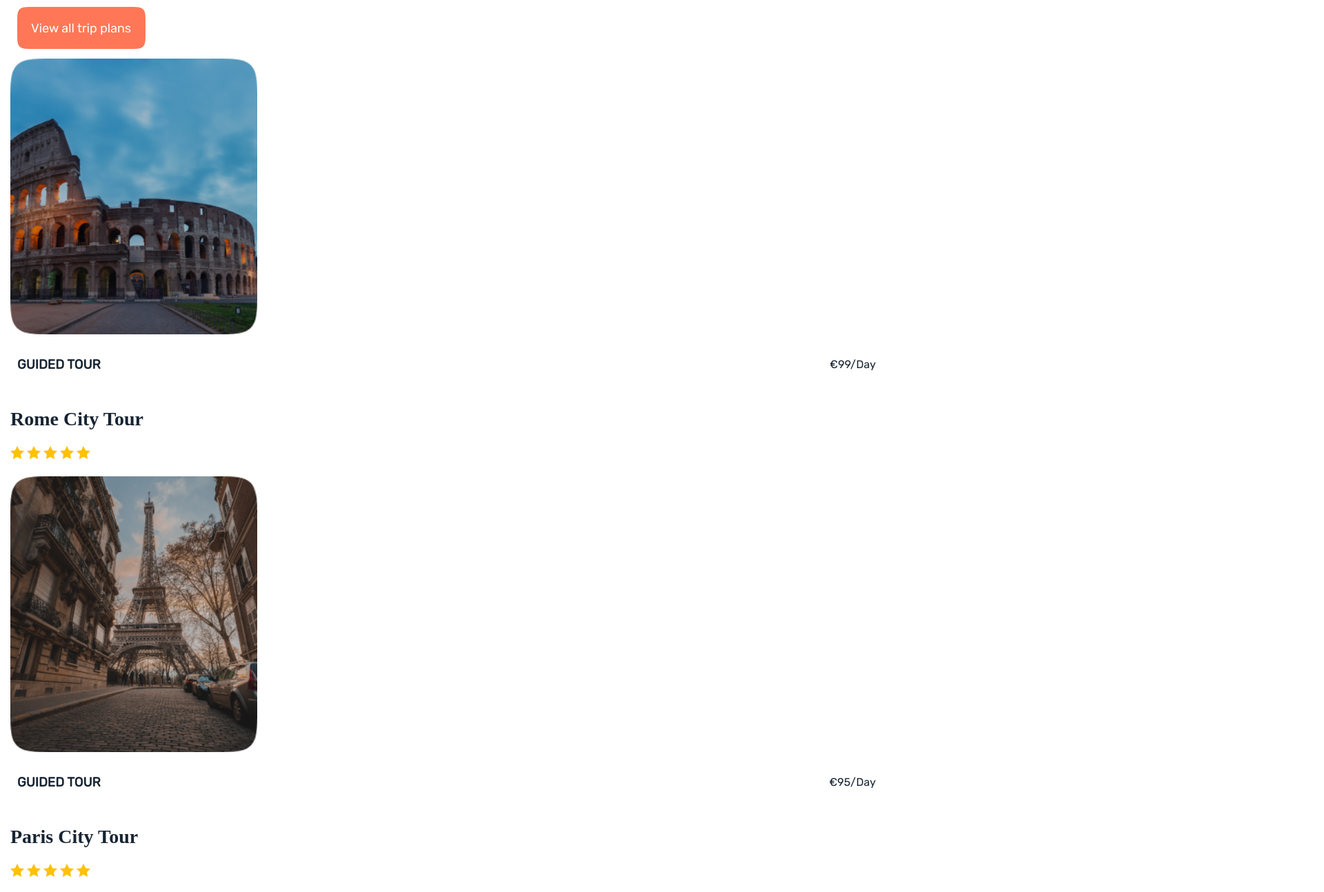
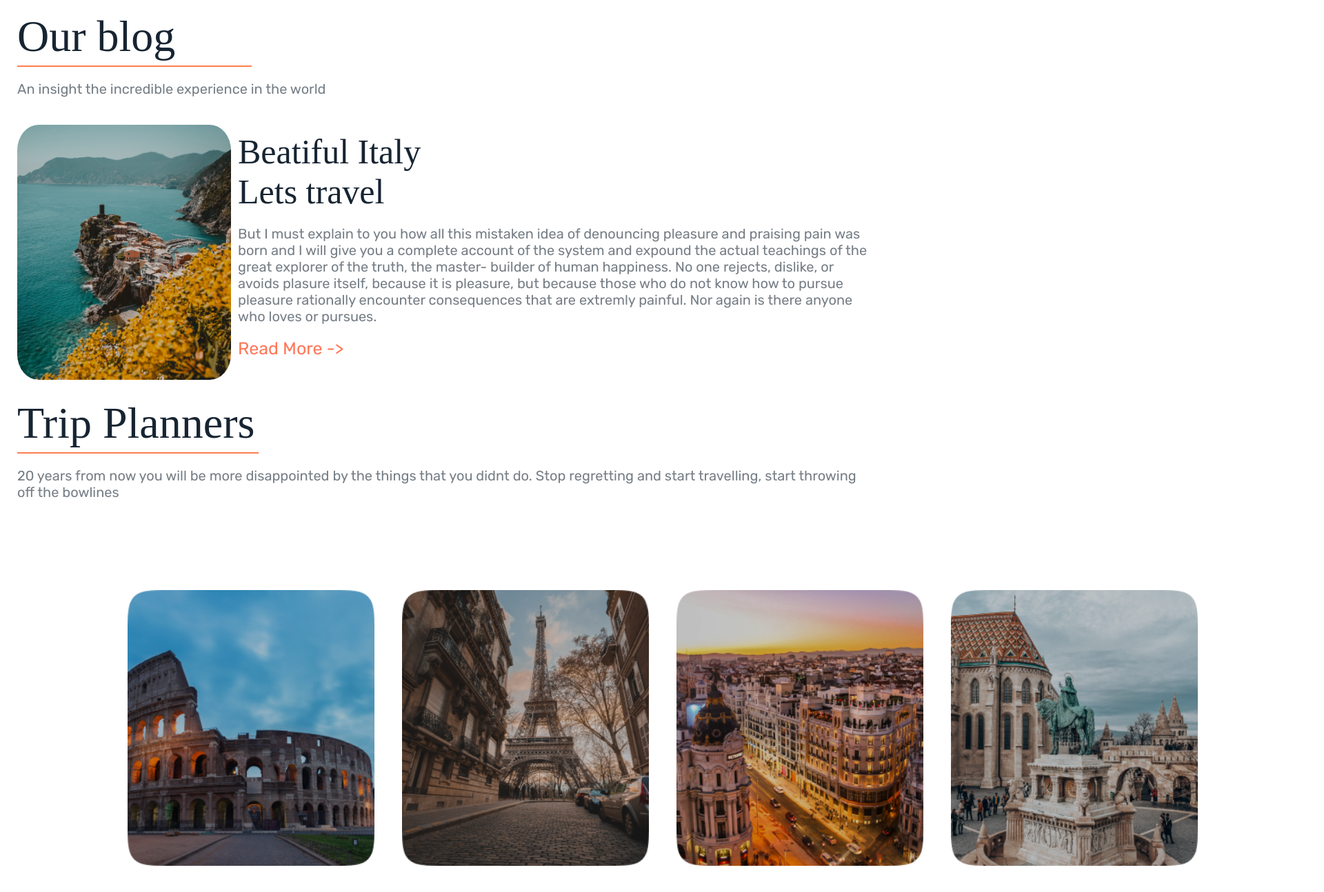
Before and after one commit to Davidgt03/202304-W1-CH5-David-Ternavsky, a website: page index.html in a window 1280 px wide. Shown: the top 1294 px of the page at 69% size, 1920 px wide, since content can reach past the window. Drawn offline with Linux system fonts and the light colour scheme.

Commit message:
add fourth page

```diff
--- a/index.html
+++ b/index.html
@@ -11,72 +11,34 @@
 </head>
 
 <body>
+
+
   <section class="margin">
 
-
+    <section class="fourth-page">
+      <div>
+        <h1 class="title-blog">Our blog</h1>
+        <p class="blog-paragraph">An insight the incredible experience in the world</p>
       </div>
-      <div class="rome-div">
-        <img id="img-view" src="photos/view all.png" alt="btn view">
+      <div class="fourth-display">
+        <img class="italy-view" src="photos/island.png" alt="photo">
+        <div class="info-italy">
+          <h2 class="review">Beatiful Italy Lets travel</h2>
+          <p class="blog-paragraph">But I must explain to you how all this mistaken idea of denouncing pleasure and
+            praising pain was born and
+            I
+            will give
+            you a complete account of the system and expound the actual teachings of the great explorer of the truth,
+            the
+            master-
+            builder of human happiness. No one rejects, dislike, or avoids plasure itself, because it is pleasure, but
+            because those
+            who do not know how to pursue pleasure rationally encounter consequences that are extremly painful. Nor
+            again
+            is there
+            anyone who loves or pursues.</p><span class="read-more">Read More -></span>
         </div>
-      <section class="places-photos">
-        <img src="photos/Col-block.png" alt="rome" width="358px" height="400px">
-        <div class="rome-details">
-          <h3>GUIDED TOUR</h3><span>€99/Day</span>
       </div>
-        <h2 class="rome-title">Rome City Tour</h2>
-        <img src="photos/star.png" alt="star">
-        <img src="photos/star.png" alt="star">
-        <img src="photos/star.png" alt="star">
-        <img src="photos/star.png" alt="star">
-        <img src="photos/star.png" alt="star"> <span>7 Days tour</span>
-
-        <div class="rome-div">
-
-        </div>
-        <section class="places-photos">
-          <img src="photos/paris.png" alt="paris" width="358px" height="400px">
-          <div class="rome-details">
-            <h3>GUIDED TOUR</h3><span>€95/Day</span>
-          </div>
-          <h2 class="rome-title">Paris City Tour</h2>
-          <img src="photos/star.png" alt="star">
-          <img src="photos/star.png" alt="star">
-          <img src="photos/star.png" alt="star">
-          <img src="photos/star.png" alt="star">
-          <img src="photos/star.png" alt="star"> <span>7 Days tour</span>
-          <div class="rome-div">
-
-          </div>
-          <section class="places-photos">
-            <img src="photos/barcelona.png" alt="barcelona" width="358px" height="400px">
-            <div class="rome-details">
-              <h3>GUIDED TOUR</h3><span>€89/Day</span>
-            </div>
-            <h2 class="rome-title">Barcelona City Tour</h2>
-            <img src="photos/star.png" alt="star">
-            <img src="photos/star.png" alt="star">
-            <img src="photos/star.png" alt="star">
-            <img src="photos/star.png" alt="star">
-            <img src="photos/star.png" alt="star"> <span>7 Days tour</span>
-
-            <div class="rome-div">
-
-            </div>
-            <section class="places-photos">
-              <img src="photos/dude.png" alt="rome" width="358px" height="400px">
-              <div class="rome-details">
-                <h3>GUIDED TOUR</h3><span>€89/Day</span>
-              </div>
-              <h2 class="rome-title">Bupadest City Tour</h2>
-              <img src="photos/star.png" alt="star">
-              <img src="photos/star.png" alt="star">
-              <img src="photos/star.png" alt="star">
-              <img src="photos/star.png" alt="star">
-              <img src="photos/star.png" alt="star"> <span>7 Days tour</span>
-            </section>
-          </section>
-        </section>
-      </section>
     </section>
 
 
@@ -107,15 +69,80 @@
 
 
 
+    <section class="third-page">
+      <div class="header-plans">
+        <h1 class="trip-h2">Trip Planners</h1>
+        <p class="paragraph-title">20 years from now you will be more disappointed by the things that you didnt do. Stop
+          regretting and start travelling, start throwing off the bowlines</p>
 
+      </div>
+      <section class="display-photos">
+        </div>
 
+        <section class="places-photos">
+          <img class="img-plans" src="photos/Col-block.png" alt="rome" width="358px" height="400px">
+          <div class="rome-details">
+            <h3>GUIDED TOUR</h3><span>€99/Day</span>
+          </div>
+          <h2 class="rome-title">Rome City Tour</h2>
+          <img class="star" src="photos/star.png" alt="star">
+          <img class="star" src="photos/star.png" alt="star">
+          <img class="star" src="photos/star.png" alt="star">
+          <img class="star" src="photos/star.png" alt="star">
+          <img class="star" src="photos/star.png" alt="star"> <span>7 Days tour</span>
 
+          <div class="rome-div">
 
+          </div>
+          <section class="places-photos">
+            <img class="img-plans" src="photos/paris.png" alt="paris" width="358px" height="400px">
+            <div class="rome-details">
+              <h3>GUIDED TOUR</h3><span>€95/Day</span>
+            </div>
+            <h2 class="rome-title">Paris City Tour</h2>
+            <img class="star" src="photos/star.png" alt="star">
+            <img class="star" src="photos/star.png" alt="star">
+            <img class="star" src="photos/star.png" alt="star">
+            <img class="star" src="photos/star.png" alt="star">
+            <img class="star" src="photos/star.png" alt="star"> <span>7 Days tour</span>
+            <div class="rome-div">
 
+            </div>
+            <section class="places-photos">
+              <img class="img-plans" src="photos/barcelona.png" alt="barcelona" width="358px" height="400px">
+              <div class="rome-details">
+                <h3>GUIDED TOUR</h3><span>€89/Day</span>
+              </div>
+              <h2 class="rome-title">Barcelona City Tour</h2>
+              <img class="star" src="photos/star.png" alt="star">
+              <img class="star" src="photos/star.png" alt="star">
+              <img class="star" src="photos/star.png" alt="star">
+              <img class="star" src="photos/star.png" alt="star">
+              <img class="star" src="photos/star.png" alt="star"> <span>7 Days tour</span>
 
+              <div class="rome-div">
 
-
-
+              </div>
+              <section class="places-photos">
+                <img class="img-plans" src="photos/dude.png" alt="rome" width="358px" height="400px">
+                <div class="rome-details">
+                  <h3>GUIDED TOUR</h3><span>€89/Day</span>
+                </div>
+                <h2 class="rome-title">Bupadest City Tour</h2>
+                <img class="star" src="photos/star.png" alt="star">
+                <img class="star" src="photos/star.png" alt="star">
+                <img class="star" src="photos/star.png" alt="star">
+                <img class="star" src="photos/star.png" alt="star">
+                <img class="star" src="photos/star.png" alt="star"> <span>7 Days tour</span>
+              </section>
+            </section>
+          </section>
+        </section>
+      </section>
+      <div class="rome-div">
+        <img class="img-view" src="photos/view all.png" alt="btn view">
+      </div>
+    </section>
 
 
     <section class="travelers-experience">
@@ -187,7 +214,7 @@
       </section>
     </section>
   </section>
-
+  <section>
 
     <main>
       <section class="footer-page">
--- a/styles.scss
+++ b/styles.scss
@@ -264,12 +264,13 @@ h4 {
   .header-travelers h1 {
     width: 700px;
     margin-bottom: 20px;
+    margin-top: 100px;
   }
   .email-plate {
     margin: 0;
   }
   .buttons {
-    margin-left: 1800px;
+    margin-left: 1650px;
   }
   .form-newsletter {
     margin-left: 150px;
@@ -407,3 +408,106 @@ h3 {
 .margin {
   margin-left: 15px;
 }
+.title-planners {
+  margin: 0;
+}
+#trip-h2,
+.title-planners {
+  color: #172432;
+}
+@media (min-width: 1280px) {
+  .rome-title,
+  span,
+  h3,
+  .star {
+    width: 0;
+    font-size: 0px;
+    margin: 0px;
+    padding: 0px;
+    height: 0;
+    overflow: hidden;
+  }
+  .third-page {
+    height: 1000px;
+    margin-bottom: 100px;
+  }
+  .header-plans {
+    margin-bottom: 100px;
+  }
+  .display-photos {
+    display: flex;
+    margin-left: 170px;
+  }
+  .img-view {
+    display: flex;
+    margin-top: 50px;
+    margin-left: 840px;
+  }
+  .rome-div {
+    display: flex;
+  }
+  .travelers-experiences {
+    margin-left: 100px;
+  }
+  .content-avatar {
+    margin-left: 20px;
+  }
+  .buttons {
+    gap: 10px;
+  }
+}
+.title-blog {
+  color: #172432;
+  border-bottom: solid 2px coral;
+  width: 340px;
+  font-size: 40;
+  font-family: Playfair Display;
+  font-size: 64px;
+  font-weight: 400;
+  line-height: 85px;
+  letter-spacing: 0em;
+  text-align: left;
+}
+.fourth-page {
+  display: flex;
+  flex-direction: column;
+}
+.blog-paragraph {
+  color: #767e86;
+  margin-top: 20px;
+  font-size: 20px;
+  margin-bottom: 20px;
+}
+.italy-view {
+  border-radius: 10%;
+}
+.read-more {
+  color: #ff7757;
+  font-size: 25px;
+}
+.review {
+  color: #172432;
+  width: 340px;
+  font-size: 30;
+  font-family: Playfair Display;
+  font-size: 50px;
+  font-weight: 400;
+  letter-spacing: 0em;
+  text-align: left;
+}
+@media (min-width: 1280px) {
+  .fourth-display {
+    display: flex;
+  }
+  .review {
+    margin: 0;
+  }
+  .italy-view {
+    width: 358px;
+    height: 400px;
+  }
+}
+.italy-view {
+  width: 340px;
+  height: 370px;
+}
```
Also changed, not shown: photos/island.png (added), styles.css, 1 other file. Lines whose indentation alone changed are shown as unchanged.
